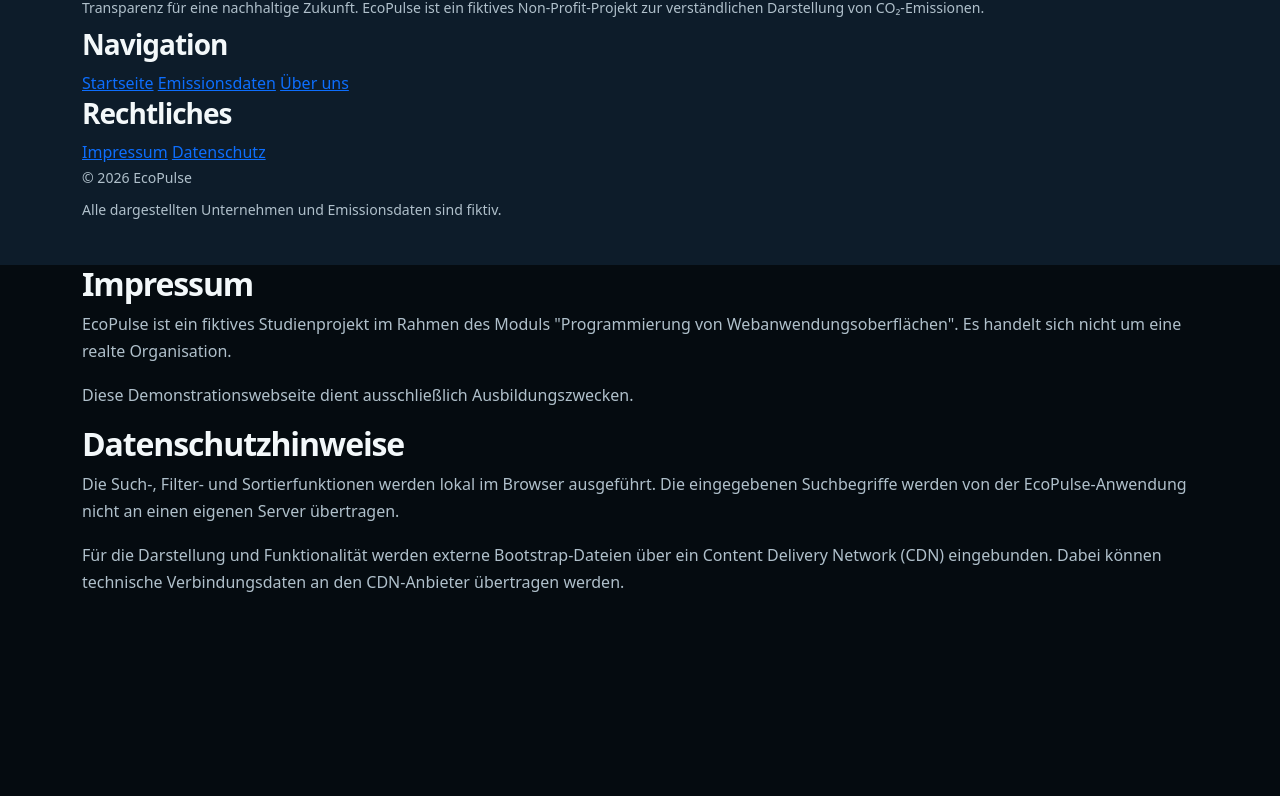
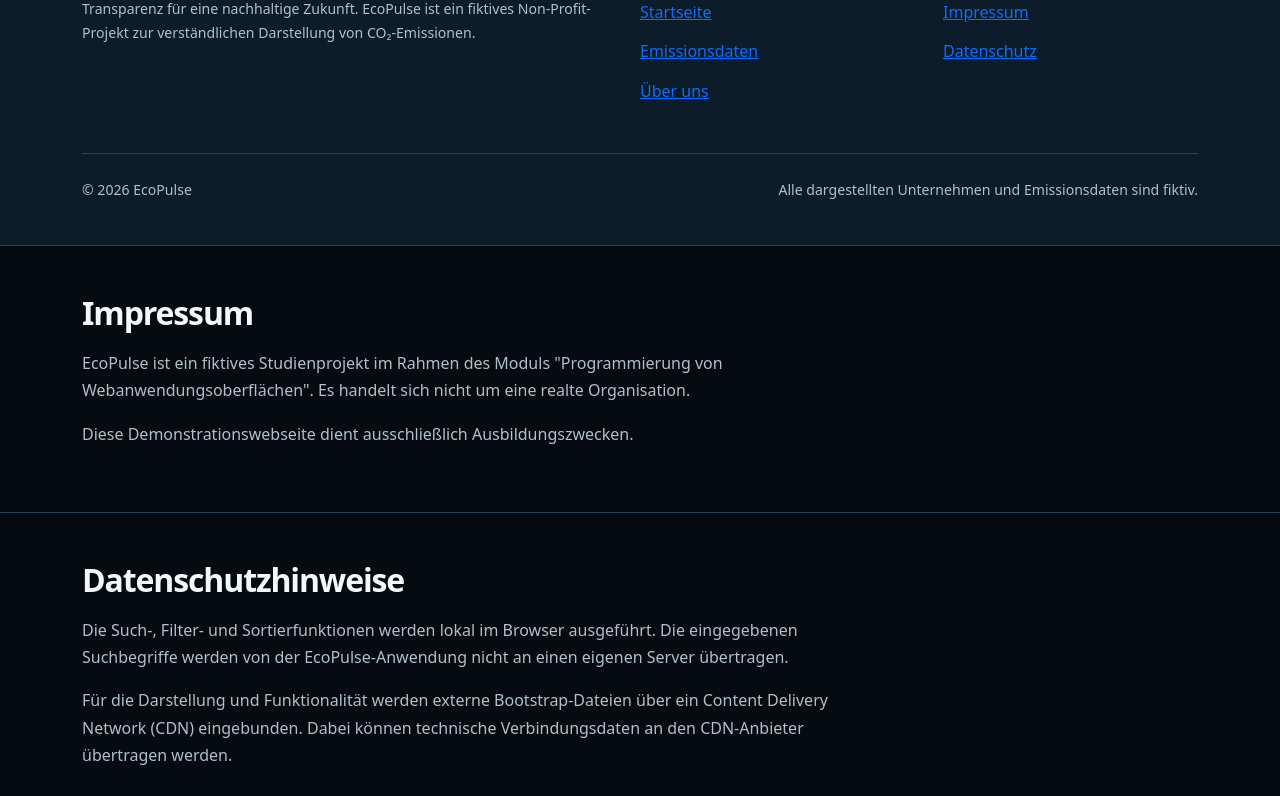
Before and after one commit to SinaHerold/Programmierung-von-Webanwendungsoberfl-chen---Aufgabe-1, a plain HTML site: page index.html in a window 1280 px wide. Shown: the part 2778-3574 px from the top of the page. Before the commit the page ends 3390 px from the top, so only its background shows below. Drawn offline with nearby package versions, Linux system fonts and the light colour scheme.

Commit message:
CSS für Footer eingearbeitet

```diff
--- a/index.html
+++ b/index.html
@@ -267,7 +267,7 @@
 
             <div class="footer-legal">
                 <h3>Rechtliches</h3>
-                <a href="#impressim">Impressum</a>
+                <a href="#impressum">Impressum</a>
                 <a href="#datenschutz">Datenschutz</a>
             </div>
         </div>
--- a/style.css
+++ b/style.css
@@ -608,3 +608,76 @@
     font-size: 0.8rem;
     line-height: 1.5;
 }
+
+.footer-grid {
+    display: grid;
+    grid-template-columns: 2fr 1fr 1fr;
+    gap: 48px;
+    padding-bottom: 48px;
+}
+
+.footer-grid h2 {
+    color: var(--color-cyan);
+    font-size: 1.5rem;
+    margin-bottom: 18px;
+}
+
+.footer-grid h3 {
+    color: var(--color-text);
+    font-size: 1rem;
+    margin-bottom: 18px;
+}
+
+.footer-grid nav,
+.footer-legal {
+    display: flex;
+    flex-direction: column;
+    align-items: flex-start;
+    gap: 12px;
+}
+
+.footer-grid a:hover,
+.footer-grid a:focus-visible {
+    color: var(--color-cyan);
+}
+
+.footer-bottom {
+    display: flex;
+    justify-content: space-between;
+    flex-wrap: wrap;
+    gap: 12px;
+    padding-top: 24px;
+    border-top: 1px solid var(--color-border);
+}
+
+.legal-section {
+    padding: 48px 0;
+    background: var(--color-background);
+    border-top: 1px solid var(--color-border);
+}
+
+.legal-section h2 {
+    color: var(--color-text);
+    font-size: 1.5 rem;
+    margin-bottom: 18px;
+}
+
+.legal-section p {
+    max-width: 760px;
+    line-height: 1.7;
+}
+
+#impressum, #datenschutz {
+    scroll-margin-top: 110px;
+}
+
+@media (max-width: 767px) {
+    .footer-grid {
+        grid-template-columns: 1fr;
+        gap: 32px;
+    }
+
+    .footer-bottom {
+        flex-direction: column;
+    }
+}
```
